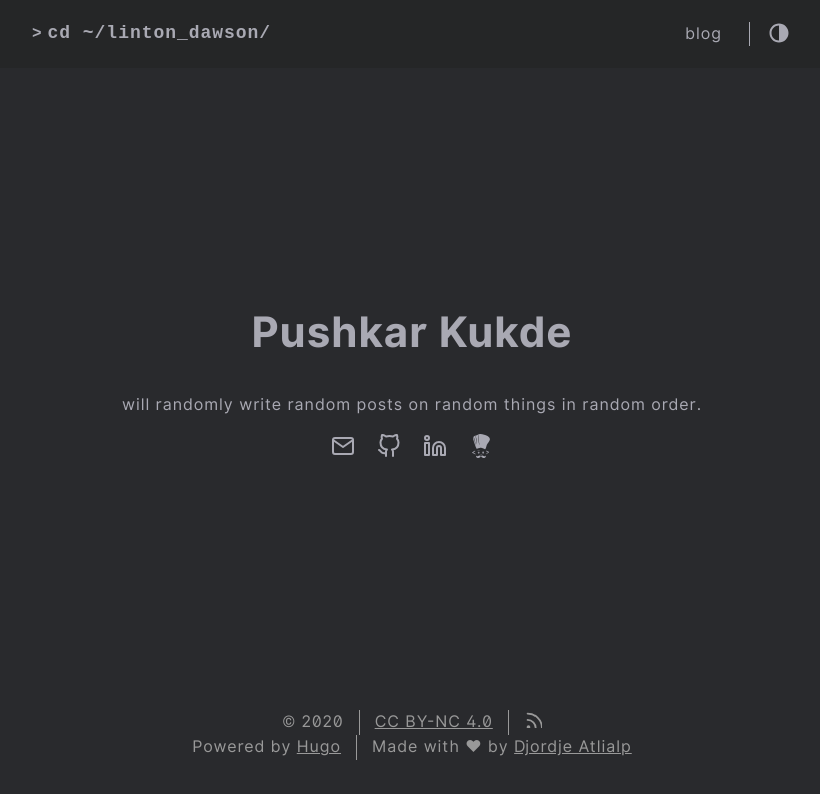
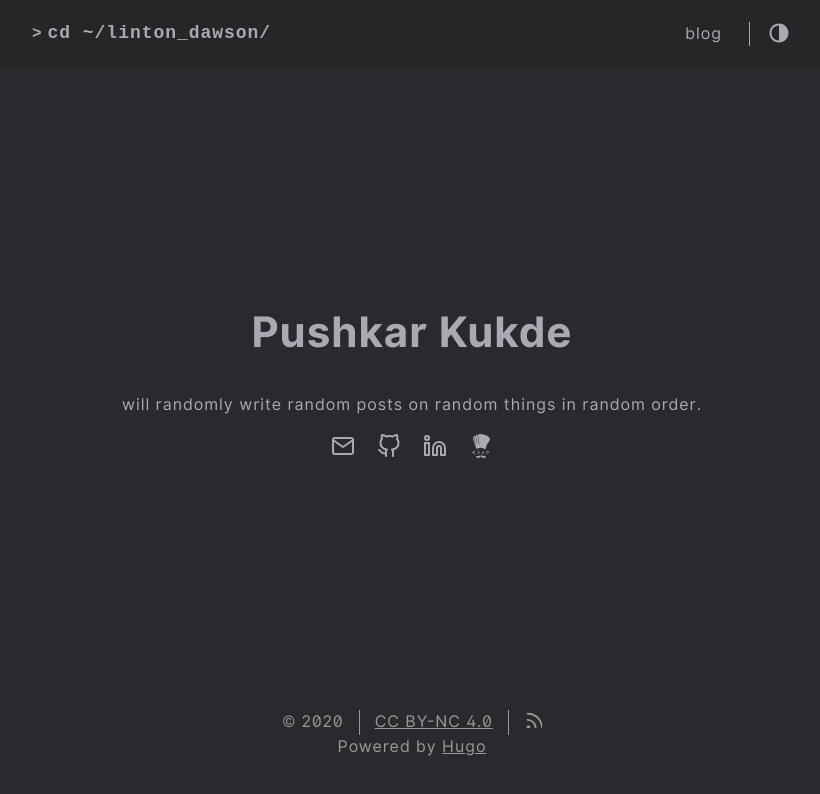
Before and after one commit to linton-dawson/linton-dawson.github.io, a plain HTML site: page index.html in a window 1280 px wide. Shown: the whole page, without its empty margins (228-1048 px from the left). Drawn offline with nearby package versions, Linux system fonts and the light colour scheme.

Commit message:
Removed footer

```diff
--- a/index.html
+++ b/index.html
@@ -137,7 +137,6 @@
     <div class="footer__inner">
         <div class="footer__content">
             <span>Powered by <a href="http://gohugo.io">Hugo</a></span>
-            <span>Made with &#10084; by <a href="https://github.com/rhazdon">Djordje Atlialp</a></span>
         </div>
     </div>
 </footer>
```
